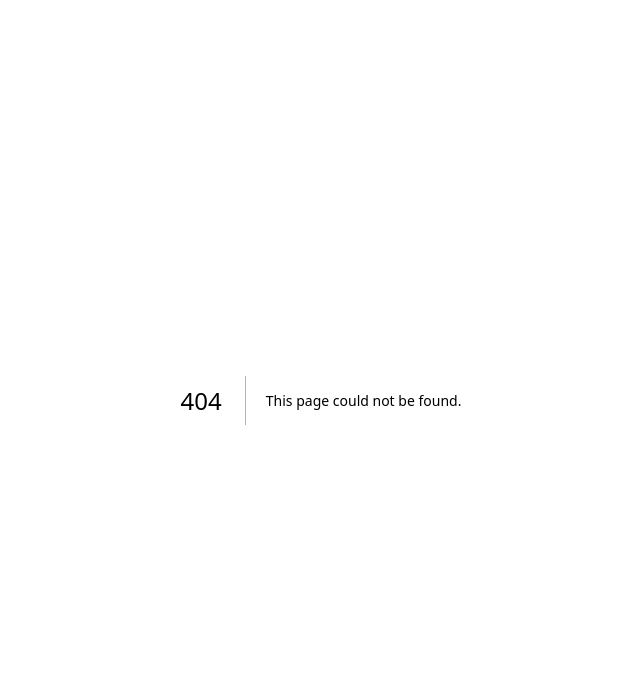
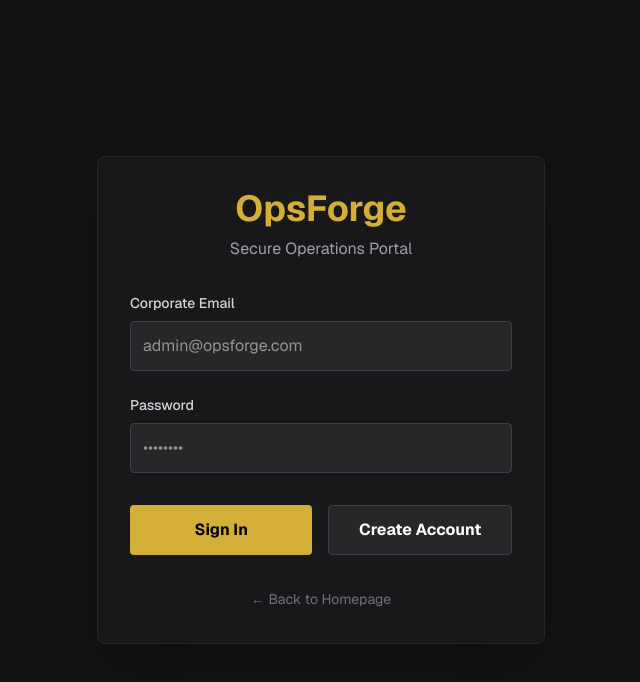
Before and after one commit to foundationguardian26/opsforge-app, a Next.js app: page /login in a window 1280 px wide. Before the commit this address had no page. Shown: the top 682 px of the page, without its empty margins (319-959 px from the left). Built offline with nearby package versions, Linux system fonts and the light colour scheme.

Commit message:
Build secure login and registration screen

```diff
--- /dev/null
+++ b/app/login/page.tsx
@@ -0,0 +1,118 @@
+'use client';
+
+import { useState } from 'react';
+import { useRouter } from 'next/navigation';
+import { supabase } from '../../lib/supabase';
+import Link from 'next/link';
+
+export default function Login() {
+  const [email, setEmail] = useState('');
+  const [password, setPassword] = useState('');
+  const [isSubmitting, setIsSubmitting] = useState(false);
+  const [errorMsg, setErrorMsg] = useState('');
+  const router = useRouter();
+
+  // Function to handle creating a brand new account
+  const handleSignUp = async (e: React.FormEvent) => {
+    e.preventDefault();
+    setIsSubmitting(true);
+    setErrorMsg('');
+
+    const { error } = await supabase.auth.signUp({
+      email,
+      password,
+    });
+
+    if (error) {
+      setErrorMsg(error.message);
+    } else {
+      router.push('/dashboard');
+    }
+    setIsSubmitting(false);
+  };
+
+  // Function to handle logging into an existing account
+  const handleSignIn = async (e: React.FormEvent) => {
+    e.preventDefault();
+    setIsSubmitting(true);
+    setErrorMsg('');
+
+    const { error } = await supabase.auth.signInWithPassword({
+      email,
+      password,
+    });
+
+    if (error) {
+      setErrorMsg(error.message);
+    } else {
+      router.push('/dashboard');
+    }
+    setIsSubmitting(false);
+  };
+
+  return (
+    <div className="flex flex-col items-center justify-center min-h-screen bg-[#121212] p-8 font-sans text-white">
+      <div className="max-w-md w-full bg-zinc-900 border border-zinc-800 p-8 rounded-lg shadow-2xl">
+
+        <div className="text-center mb-8">
+          <h1 className="text-4xl font-bold text-[#D4AF37] mb-2">OpsForge</h1>
+          <p className="text-zinc-400">Secure Operations Portal</p>
+        </div>
+
+        {/* Display errors if they type the wrong password */}
+        {errorMsg && (
+          <div className="bg-red-950 border border-red-500 text-red-500 p-3 rounded mb-6 text-sm">
+            {errorMsg}
+          </div>
+        )}
+
+        <form className="flex flex-col gap-6">
+          <div>
+            <label className="block text-zinc-300 mb-2 font-medium text-sm">Corporate Email</label>
+            <input
+              type="email"
+              required
+              value={email}
+              onChange={(e) => setEmail(e.target.value)}
+              className="w-full bg-zinc-800 border border-zinc-700 rounded p-3 text-white focus:outline-none focus:border-[#D4AF37] transition"
+              placeholder="admin@opsforge.com"
+            />
+          </div>
+
+          <div>
+            <label className="block text-zinc-300 mb-2 font-medium text-sm">Password</label>
+            <input
+              type="password"
+              required
+              value={password}
+              onChange={(e) => setPassword(e.target.value)}
+              className="w-full bg-zinc-800 border border-zinc-700 rounded p-3 text-white focus:outline-none focus:border-[#D4AF37] transition"
+              placeholder="••••••••"
+            />
+          </div>
+
+          <div className="flex gap-4 mt-2">
+            <button
+              onClick={handleSignIn}
+              disabled={isSubmitting}
+              className="w-full bg-[#D4AF37] text-black font-bold py-3 rounded hover:bg-yellow-500 transition disabled:opacity-50"
+            >
+              Sign In
+            </button>
+            <button
+              onClick={handleSignUp}
+              disabled={isSubmitting}
+              className="w-full bg-zinc-800 text-white font-bold py-3 rounded hover:bg-zinc-700 border border-zinc-700 transition disabled:opacity-50"
+            >
+              Create Account
+            </button>
+          </div>
+        </form>
+
+        <div className="mt-8 text-center">
+          <Link href="/" className="text-zinc-500 hover:text-zinc-300 text-sm transition">← Back to Homepage</Link>
+        </div>
+      </div>
+    </div>
+  );
+}
```
